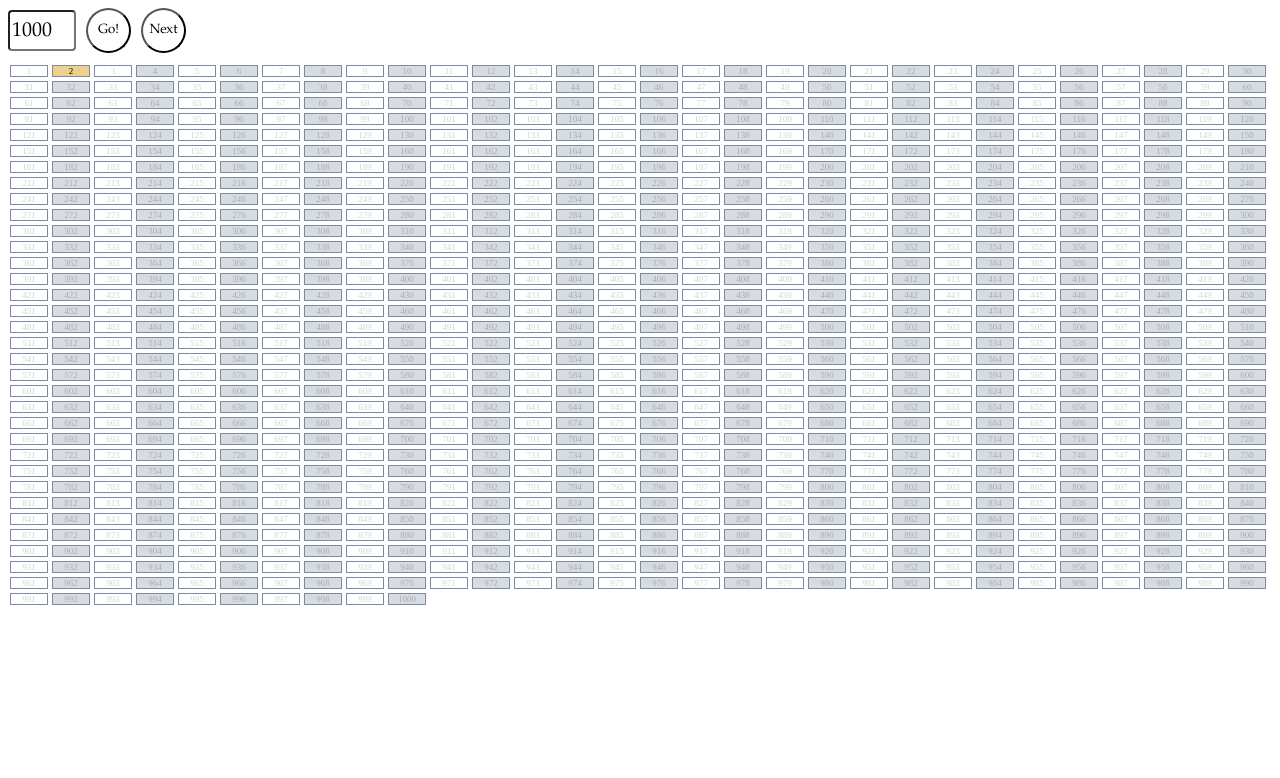
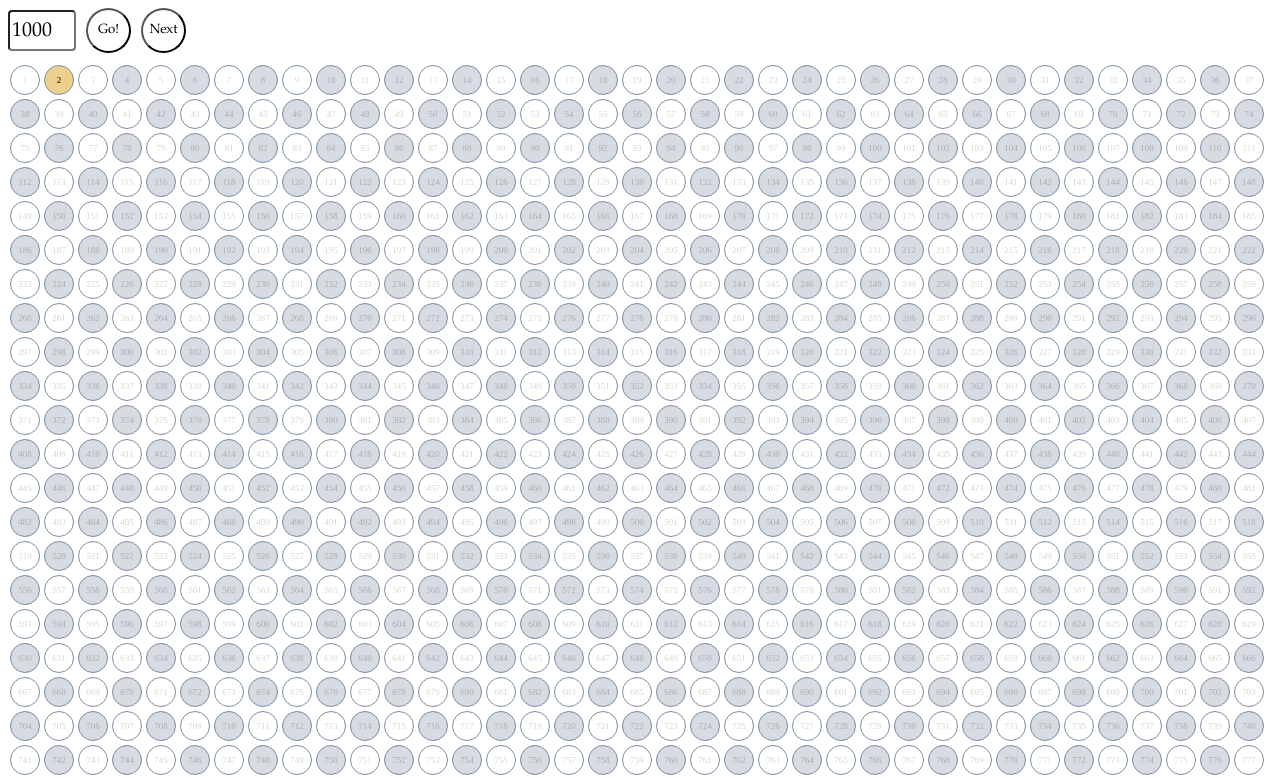
Before and after one commit to rodrigoSaladoAnaya/criba_eratostenes, a plain HTML site: page index.html in a window 1280 px wide. Both pictures are taken after a click on the button "Go!". Shown: the top 778 px of the page. Drawn offline with Linux system fonts and the light colour scheme.

Commit message:
Se corrige el problema que dejaba click anidados

```diff
--- a/index.html
+++ b/index.html
@@ -21,8 +21,8 @@
         display: flex;
         align-items: center;
         justify-content: center;
-        height: 10px;
         border: 1px solid #7c8da3;
+        border-radius: 100%;
         font-size: 9px;
         margin: 2px;
         color: #d5d5d5;
--- a/index.js
+++ b/index.js
@@ -1,4 +1,5 @@
-let limit = 0
+let limit
+
 const searchComposed = function(atom) {
   let next = atom*atom
   let sqrt = Math.sqrt(limit);
@@ -44,23 +45,24 @@ const findNextPrime = function() {
 }
 
 const showNextPrimeButton = function() {
-  $("#findNext").show().click(function() {
+  $("#findNext").show().unbind("click").click(function() {
     findNextPrime();
   });
 }
 
 const go = function() {
   $("#go").click(function() {
+    limit = 0;
     $("#findNext").html("Done!").css("background", "").html("Next");
     limit = +$("#limit").val();
     const container = $("#container");
     container.empty();
-    const div_width = limit.toString().length * 9;
+    const div_size = limit.toString().length * 7;
     for(let i = 1; i <= limit; i++) {
       let div = $('<div/>', {
         id: 'n' + i,
         class: 'number',
-        style: 'width: '+div_width+'px;',
+        style: 'width: ' + div_size + 'px; height: ' + div_size + 'px',
         status: 'pending',
         num: i,
         text: i
```
